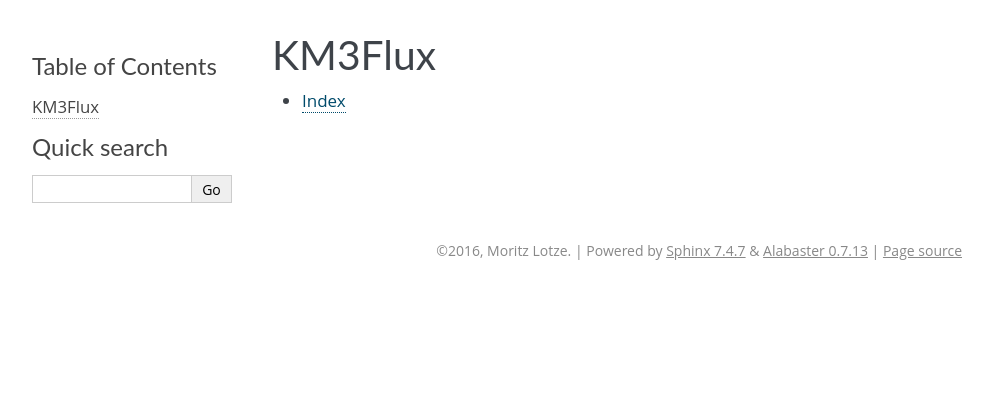
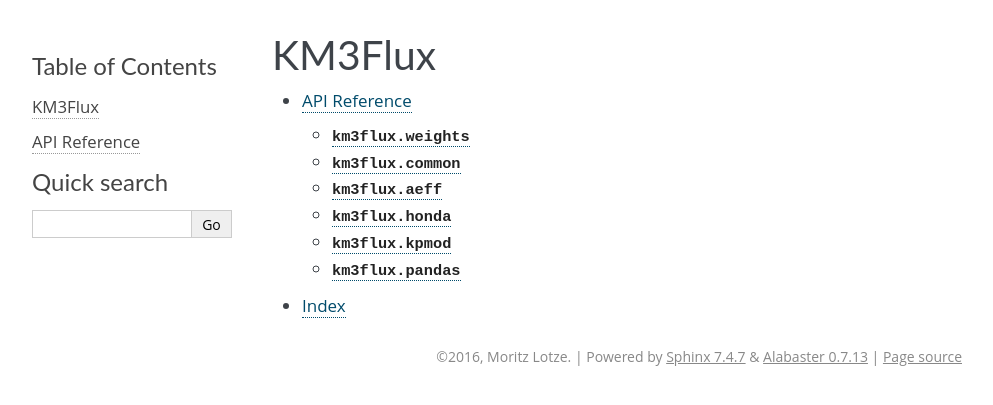
Before and after one commit to KM3NeT/km3flux, a Sphinx documentation site: the page built from doc/index.rst, in a window 1280 px wide. Shown: the top 405 px of the page, without its empty margins (148-1141 px from the left). Built offline with Sphinx 7.4.7, drawn with Linux system fonts in a browser that asks for light colours; formulas are drawn with MathJax 3; some of the changed lines change nothing that is shown.

Commit message:
add docs

```diff
--- /dev/null
+++ b/doc/api.rst
@@ -0,0 +1,98 @@
+API Reference
+=============
+
+.. contents:: :local:
+
+``km3flux.weights``
+----------------
+
+.. automodule:: km3flux.weights
+  :no-members:
+  :no-inherited-members:
+
+.. currentmodule:: km3flux.weights
+
+.. autosummary::
+  :toctree: api
+
+  nu_wgt
+  atmu_wgt
+  make_weights
+
+
+``km3flux.common``
+------------------
+
+.. automodule:: km3flux.common
+  :no-members:
+  :no-inherited-members:
+
+.. currentmodule:: km3flux.common
+
+.. autosummary::
+  :toctree: api
+
+
+  e2flux
+
+
+``km3flux.aeff``
+----------------
+
+.. automodule:: km3flux.aeff
+  :no-members:
+  :no-inherited-members:
+
+.. currentmodule:: km3flux.aeff
+
+.. autosummary::
+  :toctree: api
+
+
+  integrated_energy
+  integrated_zenith
+  aeff_scale_factor
+
+
+``km3flux.honda``
+-----------------
+
+.. automodule:: km3flux.honda
+  :no-members:
+  :no-inherited-members:
+
+.. currentmodule:: km3flux.honda
+
+.. autosummary::
+  :toctree: api
+
+  Honda2015
+  HondaSarcevic
+
+
+``km3flux.kpmod``
+-----------------
+
+.. automodule:: km3flux.kpmod
+  :no-members:
+  :no-inherited-members:
+
+.. currentmodule:: km3flux.kpmod
+
+.. autosummary::
+  :toctree: api
+
+
+``km3flux.pandas``
+-----------------
+
+.. automodule:: km3flux.pandas
+  :no-members:
+  :no-inherited-members:
+
+.. currentmodule:: km3flux.pandas
+
+.. autosummary::
+  :toctree: api
+
+  honda2015_df
--- a/doc/index.rst
+++ b/doc/index.rst
@@ -12,4 +12,6 @@
 .. toctree::
     :maxdepth: 2
 
+    api
+
 * :ref:`genindex`
```
